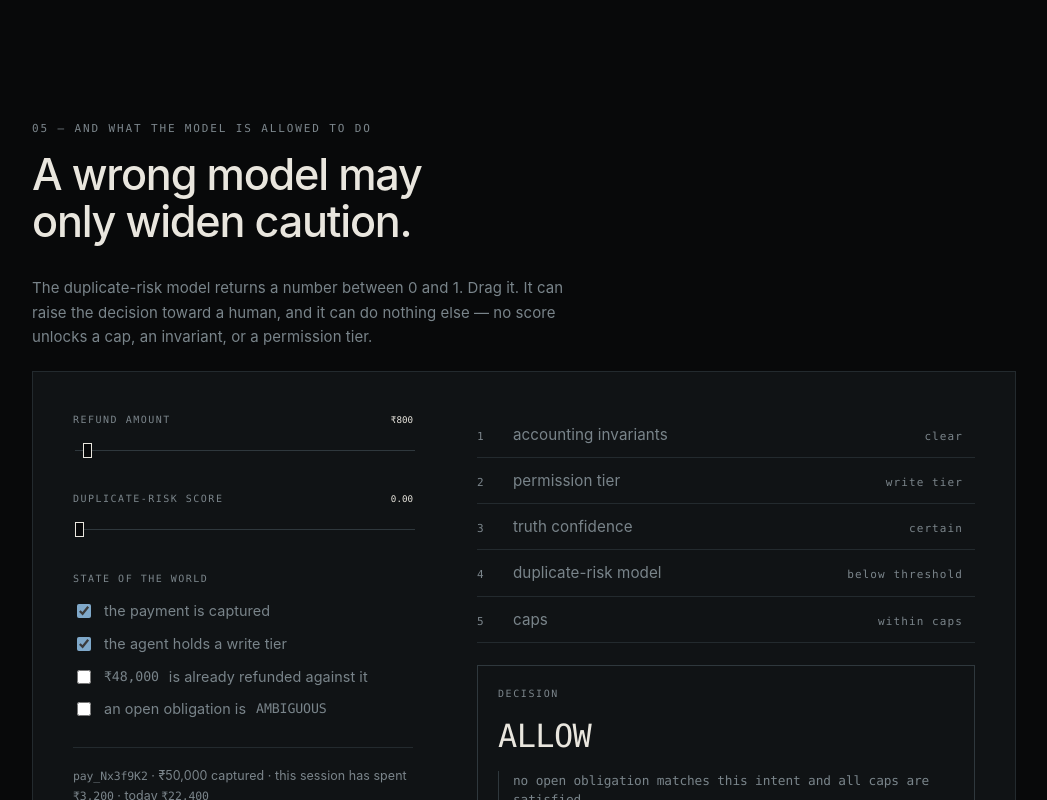
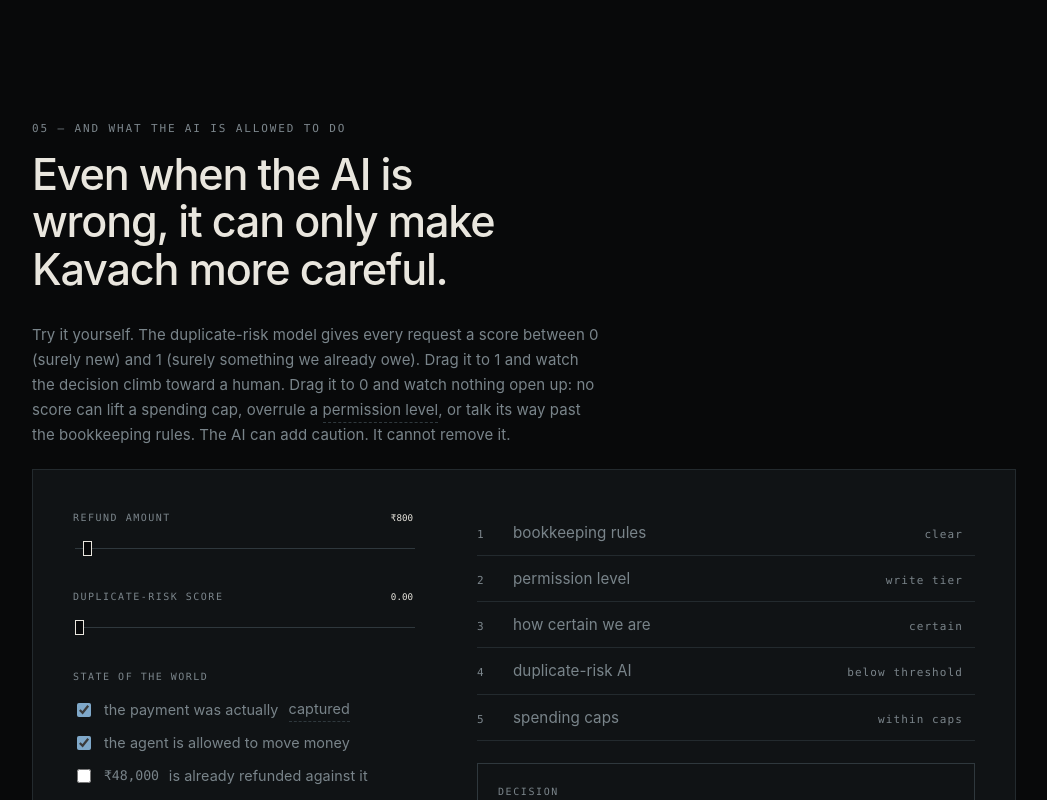
Before and after one commit to DEEPESH-845/Kavach, a Next.js app in the folder web/: page / in a window 1280 px wide. Shown: the part 9860-10660 px from the top of the page, without its empty margins (104-1151 px from the left). Built offline with nearby package versions, Linux system fonts and the light colour scheme.

Commit message:
docs: improve clarity and accessibility by rewriting technical descriptions in plain, human-readable language across the dashboard.

```diff
--- a/web/app/dashboard/truth/page.tsx
+++ b/web/app/dashboard/truth/page.tsx
@@ -71,7 +71,7 @@
       <>
         <PageHead
           title="Truth Explorer"
-          sub="Raw events fold into one financial fact. This shows the fold happening — which event moved the state, what it changed to, and what no single event ever said."
+          sub="Lots of separate events add up to one financial fact. This screen shows that happening step by step — which event changed what, and, just as importantly, what no event ever actually said."
         />
         {lookup}
         <Section title="How to read it">
@@ -120,7 +120,7 @@
             </Card>
           </Section>
 
-          <Section title="Derivation" note="each row re-derives the fact from every event up to and including it">
+          <Section title="Derivation" note="each row works the fact out again from every event up to that point">
             <Card flush>
               {t.steps.length === 0 ? <Empty title="No events" /> : (
                 <div className="chain">
--- a/web/app/shop/page.tsx
+++ b/web/app/shop/page.tsx
@@ -4,7 +4,7 @@
 import './bazaar.css';
 
 export const metadata: Metadata = {
-  title: 'Kavach Bazaar — shop through an agent, safely',
+  title: 'Kavach Shop — shop through an agent, safely',
   description: 'Give an agent a mandate, watch it shop, watch Kavach decide, pay in Razorpay test mode, and inspect the evidence.',
 };
 
--- a/web/components/Authority.tsx
+++ b/web/components/Authority.tsx
@@ -5,6 +5,7 @@
 import { POLICY, type Verdict } from '@/lib/data';
 import { inr, money } from '@/lib/util';
 import { T, E, settle } from '@/lib/motion';
+import { Term } from '@/components/Term';
 
 /* A faithful port of governor.decide. Authority runs strongest-first, Decision.reasons is a
    list that accumulates, and _deny clears it outright — all three of which the page has to
@@ -80,8 +81,8 @@
   return { action, reasons, rungs };
 }
 
-const RUNGS = ['accounting invariants', 'permission tier', 'truth confidence',
-               'duplicate-risk model', 'caps'];
+const RUNGS = ['bookkeeping rules', 'permission level', 'how certain we are',
+               'duplicate-risk AI', 'spending caps'];
 
 export function Authority() {
   const [amt, setAmt] = useState(800);
@@ -92,12 +93,16 @@
 
   return (
     <>
-      <motion.p className="eyebrow" {...settle}>05 — and what the model is allowed to do</motion.p>
-      <motion.h2 className="h2" {...settle}>A wrong model may only widen caution.</motion.h2>
+      <motion.p className="eyebrow" {...settle}>05 — and what the AI is allowed to do</motion.p>
+      <motion.h2 className="h2" {...settle}>
+        Even when the AI is wrong, it can only make Kavach more careful.
+      </motion.h2>
       <motion.p className="body" {...settle}>
-        The duplicate-risk model returns a number between 0 and 1. Drag it. It can raise the
-        decision toward a human, and it can do nothing else — no score unlocks a cap, an
-        invariant, or a permission tier.
+        Try it yourself. The duplicate-risk model gives every request a score between 0 (surely
+        new) and 1 (surely something we already owe). Drag it to 1 and watch the decision climb
+        toward a human. Drag it to 0 and watch nothing open up: no score can lift a spending cap,
+        overrule a <Term k="tier">permission level</Term>, or talk its way past the bookkeeping
+        rules. The AI can add caution. It cannot remove it.
       </motion.p>
 
       <motion.div className="rig" {...settle}>
@@ -117,13 +122,15 @@
           <fieldset className="ctl ctl__set">
             <legend className="ctl__label">state of the world</legend>
             <label className="chk"><input type="checkbox" checked={w.captured}
-              onChange={() => flip('captured')} /> the payment is captured</label>
+              onChange={() => flip('captured')} /> the payment was actually{' '}
+            <Term k="captured">captured</Term></label>
             <label className="chk"><input type="checkbox" checked={w.write}
-              onChange={() => flip('write')} /> the agent holds a write tier</label>
+              onChange={() => flip('write')} /> the agent is allowed to move money</label>
             <label className="chk"><input type="checkbox" checked={w.exposed}
               onChange={() => flip('exposed')} /> <span className="mono">₹48,000</span> is already refunded against it</label>
             <label className="chk"><input type="checkbox" checked={w.unknown}
-              onChange={() => flip('unknown')} /> an open obligation is <span className="mono">AMBIGUOUS</span></label>
+              onChange={() => flip('unknown')} /> we cannot tell what an earlier refund did{' '}
+            (<span className="mono">AMBIGUOUS</span>)</label>
           </fieldset>
           <p className="assume assume--ctx">
             <span className="mono">pay_Nx3f9K2</span> · ₹50,000 captured · this session has spent{' '}
--- a/web/components/Distance.tsx
+++ b/web/components/Distance.tsx
@@ -213,30 +213,32 @@
               <p className="eyebrow">07 — the other side of the boundary</p>
               <Kinetic text="The only leg we can prove is *the short one.*" />
               <p className="body body--tight">
-                One hop is ours: the request out to the rail and the signed answer back, both
-                in our own log as <span className="mono">seq 17</span>. Everything past it
-                belongs to a clearing system we do not integrate with, on a schedule we do not
-                set. The five threads are where the ₹5,000 could be —{' '}
-                <span className="mono">truth.py</span> returns{' '}
-                <span className="mono" data-amber>AMBIGUOUS</span> rather than picking one.
+                One hop is ours: our request to Razorpay and its signed reply, both written into
+                our own log. Everything after that belongs to banks and clearing systems we have
+                no connection to, running on a schedule nobody tells us. The five threads on this
+                map are where your ₹5,000 might currently be. Kavach will not pick one and call
+                it the answer — it says{' '}
+                <span className="mono" data-amber>AMBIGUOUS</span>, out loud, and refuses to
+                guess.
               </p>
 
               <dl className="dist__key">
                 <div data-k="sure">
-                  <dt>observed</dt>
+                  <dt>we can see this</dt>
                   <dd><span className="dist__n">1</span> leg · signed at both ends</dd>
                 </div>
                 <div data-k="dark">
-                  <dt>not observable</dt>
-                  <dd><span className="dist__n">5</span> legs · no event names one</dd>
+                  <dt>we cannot see these</dt>
+                  <dd><span className="dist__n">5</span> legs · nothing reports on them</dd>
                 </div>
               </dl>
 
               <p className="assume">
-                One issuing bank on each of five continents, drawn to show the ratio rather
-                than a route — nothing in the log names a destination, so nothing here does
-                either. An agent that reads <span className="mono">processed</span> as{' '}
-                <em>credited</em> has narrated all five threads as if they were the first one.
+                One bank on each of five continents, drawn to show the proportion rather than a
+                real route — nothing in our log names a destination, so nothing here does either.
+                An agent that reads <span className="mono">processed</span> as{' '}
+                <em>the customer has the money</em> has just described all five of those unlit
+                threads as if they were the one lit one.
               </p>
             </div>
           </div>
--- a/web/components/ProofChain.tsx
+++ b/web/components/ProofChain.tsx
@@ -43,7 +43,7 @@
 
   return (
     <figure className="pc" ref={ref as React.Ref<HTMLElement>}>
-      <figcaption className="eyebrow">what each chapter left in the log</figcaption>
+      <figcaption className="eyebrow">what each step of this page wrote into the log</figcaption>
 
       <div className="pc__track">
         <div className="pc__rail" aria-hidden><i className="pc__rail-lit" /></div>
@@ -61,8 +61,15 @@
       </div>
 
       <p className="pc__note">
-        The head is recomputed in the console rather than printed here. A hash typed into a
-        static page proves nothing about the log it claims to cover.
+        The final fingerprint is recomputed live in the console, not printed here. A hash typed
+        into a static web page proves nothing about the records it claims to cover.
+      </p>
+
+      <p className="plain">
+        <b>What this does and does not prove</b>
+        A tamper-evident log proves that nobody quietly rewrote the history after the fact. It
+        does <em>not</em> prove the history was true when it was written — a mistake recorded
+        honestly is still a mistake. Kavach states both, in the same breath, below.
       </p>
 
       <dl className="pc__claims">
```
Also changed, not shown: web/app/shop/ShopClient.tsx (+7 -3 lines).
